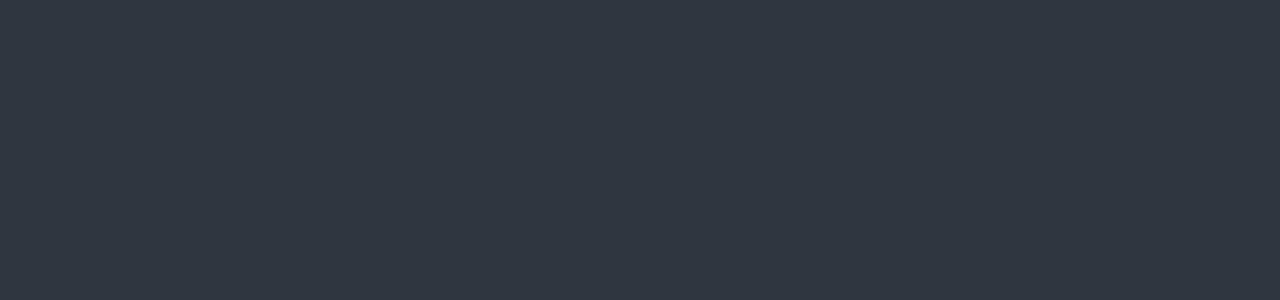
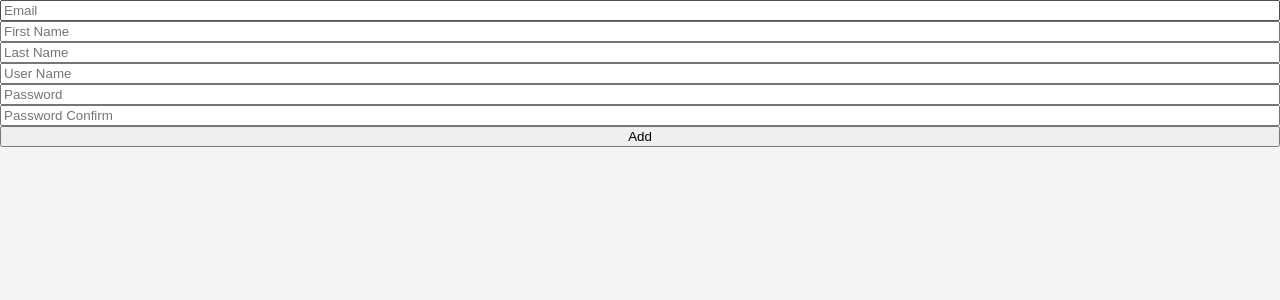
Before and after one commit to Kenjunn0/nomflix, a React (Create React App) app: page / in a window 1280 px wide. Shown: the top 300 px of the page. Built offline with nearby package versions, Linux system fonts and the light colour scheme.

Commit message:
useform hook

```diff
--- a/package.json
+++ b/package.json
@@ -16,6 +16,7 @@
     "react-apexcharts": "^1.4.0",
     "react-dom": "^18.2.0",
     "react-helmet": "^6.1.0",
+    "react-hook-form": "^7.45.0",
     "react-query": "^3.39.3",
     "react-router": "^6.10.0",
     "react-router-dom": "^6.10.0",
--- a/src/App.tsx
+++ b/src/App.tsx
@@ -1,4 +1,5 @@
 import {createGlobalStyle} from "styled-components";
+import ToDoList from "./toDoList";
 
 const GlobalStyle = createGlobalStyle`
 @import url('https://fonts.googleapis.com/css2?family=Source+Sans+Pro:wght@300;400&display=swap');
@@ -68,7 +69,10 @@ a {
 function App() {
 
   return (
-      <GlobalStyle />
+      <>
+          <GlobalStyle />
+          <ToDoList />
+      </>
   );
 }
 
--- a/src/index.tsx
+++ b/src/index.tsx
@@ -3,7 +3,7 @@ import ReactDOM from "react-dom";
 import App from "./App";
 import {RecoilRoot} from "recoil";
 import {ThemeProvider} from "styled-components";
-import {darkTheme} from "./theme";
+import {darkTheme, lightTheme} from "./theme";
 
 
 
@@ -11,7 +11,7 @@ import {darkTheme} from "./theme";
 ReactDOM.render(
   <React.StrictMode>
       <RecoilRoot>
-          <ThemeProvider theme={darkTheme} >
+          <ThemeProvider theme={lightTheme} >
               <App />
           </ThemeProvider>
       </RecoilRoot>
--- a/src/toDoList.tsx
+++ b/src/toDoList.tsx
@@ -1,14 +1,68 @@
-import {useState} from "react";
+import { useForm } from "react-hook-form";
+
+type IFormData = {
+    errors: {
+        email: {
+            message: string;
+        };
+    };
+    firstName: string;
+    lastName: string;
+    userName: string;
+    email: string;
+    password: string;
+    passwordConfirm: string;
+    extraError?: string;
+};
 
 function ToDoList() {
-    const [value, setValue] = useState("");
-    const onChange = (event:React.FormEvent<HTMLInputElement>) => {
-        const { currentTarget : { value } } = event;
+
+    const {
+        register : registerLogin,
+        watch : watchLogin,
+        handleSubmit : handleLoginSubmit,
+        formState : { errors : loginErrors },
+        setError : setLoginError,
+    } = useForm<IFormData>();
+    const onValid = (data : IFormData) => {
+        if (data.password !== data.passwordConfirm){
+            setLoginError("passwordConfirm",
+                {message: "Password are not the same"},
+                {shouldFocus: true}
+            );
+        }
     }
+
+    console.log(loginErrors);
+
     return <div>
-        <form>
-            <input placeholder="write a to do" />
+        <form
+            style={{display : "flex", flexDirection : "column"}}
+            onSubmit={handleLoginSubmit(onValid)}
+        >
+            <input {...registerLogin("email", {
+                required: true,
+                pattern: {
+                    value: /^[A-Za-z0-9._%+-]+@naver.com/,
+                    message: "Only naver.com can use for login"
+                }
+            }) } placeholder="Email" />
+            <span>{loginErrors?.email?.message}</span>
+
+            <input {...registerLogin("firstName" , {
+                required: true,
+                validate: {
+                    noNico : (value) => value.includes("nico") ? "no nico allowed" : "good"
+                   }
+            }) } placeholder="First Name" />
+            <span>{loginErrors?.firstName?.message}</span>
+            <input {...registerLogin("lastName" , {required: true}) } placeholder="Last Name" />
+            <input {...registerLogin("userName" , {required: true}) } placeholder="User Name" />
+            <input {...registerLogin("password" , {required: true}) } placeholder="Password" />
+            <input {...registerLogin("passwordConfirm" , {required: true}) } placeholder="Password Confirm" />
             <button>Add</button>
         </form>
     </div>
 }
+
+export default ToDoList;
```
Also changed, not shown: 1 other file (tests, documents, lock files or other folders).
